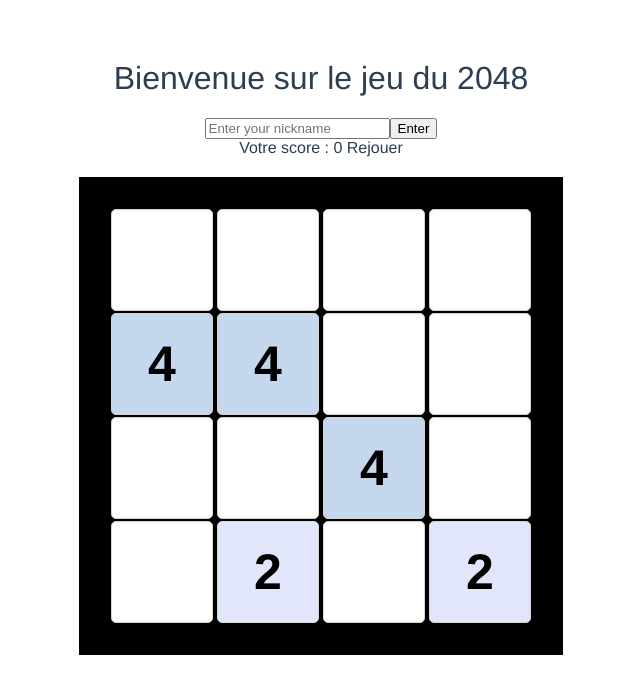
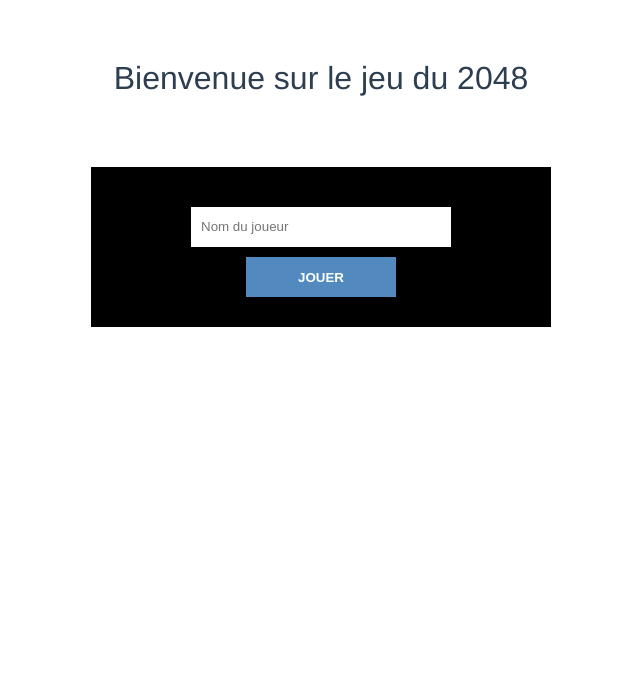
Before and after one commit to louzito/2048-vuejs, a Vue app: page /#/ in a window 1280 px wide. Shown: the top 694 px of the page, without its empty margins (319-959 px from the left). Built offline with nearby package versions, Linux system fonts and the light colour scheme.

Commit message:
ajout un peu de design et condition

```diff
--- a/src/App.vue
+++ b/src/App.vue
@@ -47,4 +47,25 @@ li {
 #board-game .board-tile.bt1024 {background: #183152;color: #FFF;}
 #board-game .board-tile.bt2048 {background: #0F1E33;color: #FFF;}
 #board-game .board-tile.bt4096 {background: #08111C;color: #FFF;}
+#header-game .info-game, #header-game .refresh-btn { display: inline-block; vertical-align: top; }
+#header-game .refresh-btn { background: #000; color: #FFF; font-weight: bold; text-transform: uppercase; padding: 10px; margin-left:  50px; cursor: pointer;}
+.game-over-form {
+  width: 400px;
+  padding: 30px;
+  background: #000;
+  margin: 70px auto;
+  color: #FFF;
+}
+.game-over-form button {
+  display: block;
+  margin: 10px auto;
+  height: 40px;
+  width: 250px;
+  text-transform: uppercase;
+  font-weight: bold;
+  background: #528ABF;
+  color: #FFF;
+  border: 0;
+  cursor: pointer;
+}
 </style>
--- a/src/components/home/Home.vue
+++ b/src/components/home/Home.vue
@@ -1,18 +1,23 @@
 <template>
   <div class="jeu">
     <init v-if="!nickname" ></init>
+    <div v-else>
       <div id="header-game">
-        Votre score : {{ board.points }}
+        <div class="info-game">
+          Player : {{ nickname }}<br>
+          Votre score : {{ board.points }}<br>
+        </div>
         <span @click="refreshBoard"  class="refresh-btn">Rejouer</span>
       </div>
-    <div v-if="board.over">
-          Vous avez perdu
+      <div v-if="board.over" class="game-over-form">
+        Vous avez perdu :'(<br>
         <button>Envoyer votre score</button>
       </div>
       <div v-else id="board-game">
         <div v-for="boardLine in board.squares" class="board-line">
           <div v-for="boardTile in boardLine" :class="'board-tile bt'+boardTile">
             {{ boardTile == 0 ? '' : boardTile }}
+          </div>
         </div>
       </div>
     </div>
--- a/src/components/init/Init.vue
+++ b/src/components/init/Init.vue
@@ -1,7 +1,7 @@
 <template >
-  <div>
-    <input v-model="nickname" placeholder="Enter your nickname"/>
-    <button @click="init" type="button">Enter</button>
+  <div class="player-form">
+    <input v-model="nickname" placeholder="Nom du joueur"/>
+    <button @click="init" type="button">Jouer</button>
     <p v-if="error">{{ error }}</p>
   </div>
 </template>
@@ -26,4 +26,34 @@ export default {
 </script>
 
 <style>
+  .player-form {
+    width: 400px;
+    padding: 30px;
+    background: #000;
+    margin: 70px auto;
+  }
+  .player-form input {
+    display: block;
+    height: 40px;
+    line-height: 40px;
+    width: 250px;
+    margin: 10px auto;
+    padding: 0 0 0 10px;
+    border: 0;
+  }
+  .player-form button {
+    display: block;
+    margin: 0 auto;
+    height: 40px;
+    width: 150px;
+    text-transform: uppercase;
+    font-weight: bold;
+    background: #528ABF;
+    color: #FFF;
+    border: 0;
+    cursor: pointer;
+  }
+  .player-form button:hover {
+    background: #60A2E0;
+  }
 </style>
```
Lines whose indentation alone changed are shown as unchanged.
